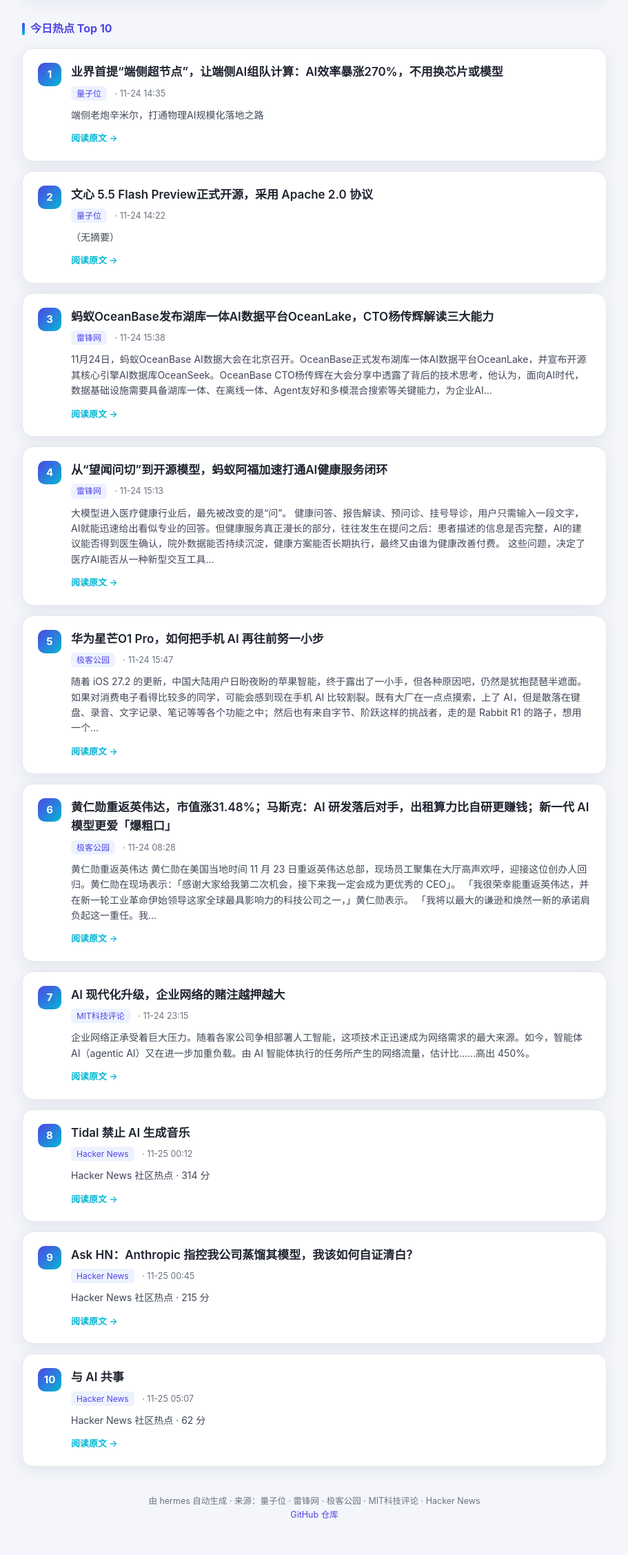
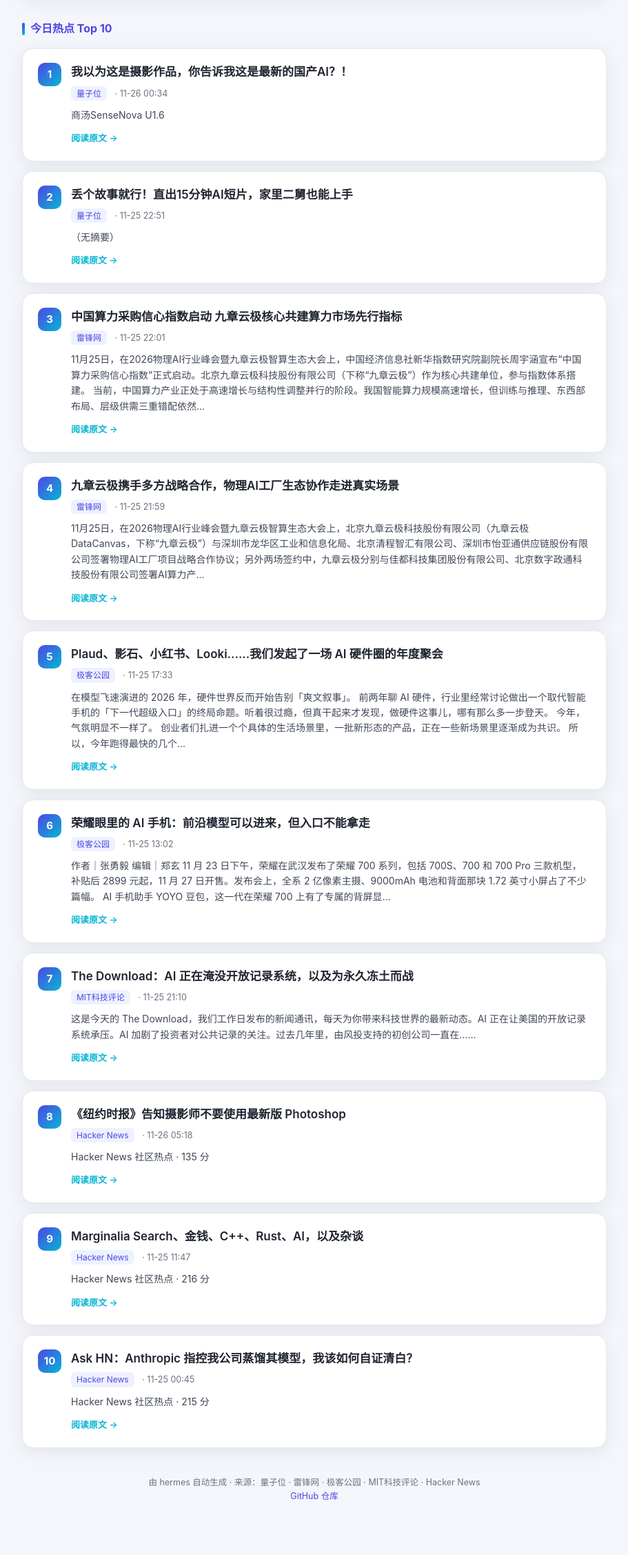
Before and after one commit to yangxe050102/hermes-ai-news, a plain HTML site: page docs/index.html in a window 1280 px wide. Shown: the part 296-2550 px from the top of the page at 69% size, without its empty margins (184-1095 px from the left). After the commit the page ends 2523 px from the top, so only its background shows below. Drawn offline with Linux system fonts and the light colour scheme.

Commit message:
Daily AI news briefing 2026-11-26

```diff
--- a/docs/index.html
+++ b/docs/index.html
@@ -4,7 +4,7 @@
 <meta charset="utf-8">
 <meta name="viewport" content="width=device-width, initial-scale=1">
 <meta name="color-scheme" content="light">
-<title>AI 热点日报 · 2026-11-25</title>
+<title>AI 热点日报 · 2026-11-26</title>
 <style>
 :root {
   --bg: #f4f6fb;
@@ -103,12 +103,12 @@ body {
   <div class="wrap">
     <header class="hero">
       <span class="tag">HERMES DAILY</span>
-      <h1>AI 热点日报 · 2026-11-25</h1>
+      <h1>AI 热点日报 · 2026-11-26</h1>
       <div class="sub">AI 领域热点聚合 · 全部内容已翻译为简体中文</div>
       <div class="stats">
         <div><div class="num">10</div><div class="lbl">今日精选</div></div>
         <div><div class="num">5</div><div class="lbl">信息源</div></div>
-        <div><div class="num">2026-11-25</div><div class="lbl">日期</div></div>
+        <div><div class="num">2026-11-26</div><div class="lbl">日期</div></div>
       </div>
     </header>
 
@@ -117,10 +117,10 @@ body {
         <div class="card-top">
           <div class="rank">1</div>
           <div>
-            <a class="title" href="https://www.qbitai.com/2026/11/512362.html" target="_blank" rel="noopener">业界首提“端侧超节点”，让端侧AI组队计算：AI效率暴涨270%，不用换芯片或模型</a>
-            <div class="meta"><span class="badge">量子位</span> · 11-24 14:35</div>
-            <div class="summary">端侧老炮辛米尔，打通物理AI规模化落地之路</div>
-            <a class="read" href="https://www.qbitai.com/2026/11/512362.html" target="_blank" rel="noopener">阅读原文 →</a>
+            <a class="title" href="https://www.qbitai.com/2026/11/512748.html" target="_blank" rel="noopener">我以为这是摄影作品，你告诉我这是最新的国产AI？！</a>
+            <div class="meta"><span class="badge">量子位</span> · 11-26 00:34</div>
+            <div class="summary">商汤SenseNova U1.6</div>
+            <a class="read" href="https://www.qbitai.com/2026/11/512748.html" target="_blank" rel="noopener">阅读原文 →</a>
           </div>
         </div>
       </article>
@@ -128,10 +128,10 @@ body {
         <div class="card-top">
           <div class="rank">2</div>
           <div>
-            <a class="title" href="https://www.qbitai.com/2026/11/512354.html" target="_blank" rel="noopener">文心 5.5 Flash Preview正式开源，采用 Apache 2.0 协议</a>
-            <div class="meta"><span class="badge">量子位</span> · 11-24 14:22</div>
+            <a class="title" href="https://www.qbitai.com/2026/11/512727.html" target="_blank" rel="noopener">丢个故事就行！直出15分钟AI短片，家里二舅也能上手</a>
+            <div class="meta"><span class="badge">量子位</span> · 11-25 22:51</div>
             <div class="summary">（无摘要）</div>
-            <a class="read" href="https://www.qbitai.com/2026/11/512354.html" target="_blank" rel="noopener">阅读原文 →</a>
+            <a class="read" href="https://www.qbitai.com/2026/11/512727.html" target="_blank" rel="noopener">阅读原文 →</a>
           </div>
         </div>
       </article>
@@ -139,10 +139,10 @@ body {
         <div class="card-top">
           <div class="rank">3</div>
           <div>
-            <a class="title" href="https://www.leiphone.com/category/industrynews/HXbRi8ascVBkUsJP.html" target="_blank" rel="noopener">蚂蚁OceanBase发布湖库一体AI数据平台OceanLake，CTO杨传辉解读三大能力</a>
-            <div class="meta"><span class="badge">雷锋网</span> · 11-24 15:38</div>
-            <div class="summary">11月24日，蚂蚁OceanBase AI数据大会在北京召开。OceanBase正式发布湖库一体AI数据平台OceanLake，并宣布开源其核心引擎AI数据库OceanSeek。OceanBase CTO杨传辉在大会分享中透露了背后的技术思考，他认为，面向AI时代，数据基础设施需要具备湖库一体、在离线一体、Agent友好和多模混合搜索等关键能力，为企业AI...</div>
-            <a class="read" href="https://www.leiphone.com/category/industrynews/HXbRi8ascVBkUsJP.html" target="_blank" rel="noopener">阅读原文 →</a>
+            <a class="title" href="https://www.leiphone.com/category/chips/G3lWNUyVJphxOTU2.html" target="_blank" rel="noopener">中国算力采购信心指数启动 九章云极核心共建算力市场先行指标</a>
+            <div class="meta"><span class="badge">雷锋网</span> · 11-25 22:01</div>
+            <div class="summary">11月25日，在2026物理AI行业峰会暨九章云极智算生态大会上，中国经济信息社新华指数研究院副院长周宇涵宣布“中国算力采购信心指数”正式启动。北京九章云极科技股份有限公司（下称“九章云极”）作为核心共建单位，参与指数体系搭建。 当前，中国算力产业正处于高速增长与结构性调整并行的阶段。我国智能算力规模高速增长，但训练与推理、东西部布局、层级供需三重错配依然...</div>
+            <a class="read" href="https://www.leiphone.com/category/chips/G3lWNUyVJphxOTU2.html" target="_blank" rel="noopener">阅读原文 →</a>
           </div>
         </div>
       </article>
@@ -150,10 +150,10 @@ body {
         <div class="card-top">
           <div class="rank">4</div>
           <div>
-            <a class="title" href="https://www.leiphone.com/category/medigital/P6Ota0mqLwk8wsN2.html" target="_blank" rel="noopener">从“望闻问切”到开源模型，蚂蚁阿福加速打通AI健康服务闭环</a>
-            <div class="meta"><span class="badge">雷锋网</span> · 11-24 15:13</div>
-            <div class="summary">大模型进入医疗健康行业后，最先被改变的是“问”。 健康问答、报告解读、预问诊、挂号导诊，用户只需输入一段文字，AI就能迅速给出看似专业的回答。但健康服务真正漫长的部分，往往发生在提问之后：患者描述的信息是否完整，AI的建议能否得到医生确认，院外数据能否持续沉淀，健康方案能否长期执行，最终又由谁为健康改善付费。 这些问题，决定了医疗AI能否从一种新型交互工具...</div>
-            <a class="read" href="https://www.leiphone.com/category/medigital/P6Ota0mqLwk8wsN2.html" target="_blank" rel="noopener">阅读原文 →</a>
+            <a class="title" href="https://www.leiphone.com/category/chips/JWelmQaWCBCTOJi3.html" target="_blank" rel="noopener">九章云极携手多方战略合作，物理AI工厂生态协作走进真实场景</a>
+            <div class="meta"><span class="badge">雷锋网</span> · 11-25 21:59</div>
+            <div class="summary">11月25日，在2026物理AI行业峰会暨九章云极智算生态大会上，北京九章云极科技股份有限公司（九章云极DataCanvas，下称“九章云极”）与深圳市龙华区工业和信息化局、北京清程智汇有限公司、深圳市怡亚通供应链股份有限公司签署物理AI工厂项目战略合作协议；另外两场签约中，九章云极分别与佳都科技集团股份有限公司、北京数字政通科技股份有限公司签署AI算力产...</div>
+            <a class="read" href="https://www.leiphone.com/category/chips/JWelmQaWCBCTOJi3.html" target="_blank" rel="noopener">阅读原文 →</a>
           </div>
         </div>
       </article>
@@ -161,10 +161,10 @@ body {
         <div class="card-top">
           <div class="rank">5</div>
           <div>
-            <a class="title" href="http://www.geekpark.net/news/374417" target="_blank" rel="noopener">华为星芒O1 Pro，如何把手机 AI 再往前努一小步</a>
-            <div class="meta"><span class="badge">极客公园</span> · 11-24 15:47</div>
-            <div class="summary">随着 iOS 27.2 的更新，中国大陆用户日盼夜盼的苹果智能，终于露出了一小手，但各种原因吧，仍然是犹抱琵琶半遮面。 如果对消费电子看得比较多的同学，可能会感到现在手机 AI 比较割裂。既有大厂在一点点摸索，上了 AI，但是散落在键盘、录音、文字记录、笔记等等各个功能之中；然后也有来自字节、阶跃这样的挑战者，走的是 Rabbit R1 的路子，想用一个...</div>
-            <a class="read" href="http://www.geekpark.net/news/374417" target="_blank" rel="noopener">阅读原文 →</a>
+            <a class="title" href="http://www.geekpark.net/news/374487" target="_blank" rel="noopener">Plaud、影石、小红书、Looki......我们发起了一场 AI 硬件圈的年度聚会</a>
+            <div class="meta"><span class="badge">极客公园</span> · 11-25 17:33</div>
+            <div class="summary">在模型飞速演进的 2026 年，硬件世界反而开始告别「爽文叙事」。 前两年聊 AI 硬件，行业里经常讨论做出一个取代智能手机的「下一代超级入口」的终局命题。听着很过瘾，但真干起来才发现，做硬件这事儿，哪有那么多一步登天。 今年，气氛明显不一样了。 创业者们扎进一个个具体的生活场景里，一批新形态的产品，正在一些新场景里逐渐成为共识。 所以，今年跑得最快的几个...</div>
+            <a class="read" href="http://www.geekpark.net/news/374487" target="_blank" rel="noopener">阅读原文 →</a>
           </div>
         </div>
       </article>
@@ -172,10 +172,10 @@ body {
         <div class="card-top">
           <div class="rank">6</div>
           <div>
-            <a class="title" href="http://www.geekpark.net/news/374375" target="_blank" rel="noopener">黄仁勋重返英伟达，市值涨31.48%；马斯克：AI 研发落后对手，出租算力比自研更赚钱；新一代 AI 模型更爱「爆粗口」</a>
-            <div class="meta"><span class="badge">极客公园</span> · 11-24 08:28</div>
-            <div class="summary">黄仁勋重返英伟达 黄仁勋在美国当地时间 11 月 23 日重返英伟达总部，现场员工聚集在大厅高声欢呼，迎接这位创办人回归。黄仁勋在现场表示：「感谢大家给我第二次机会，接下来我一定会成为更优秀的 CEO」。 「我很荣幸能重返英伟达，并在新一轮工业革命伊始领导这家全球最具影响力的科技公司之一，」黄仁勋表示。 「我将以最大的谦逊和焕然一新的承诺肩负起这一重任。我...</div>
-            <a class="read" href="http://www.geekpark.net/news/374375" target="_blank" rel="noopener">阅读原文 →</a>
+            <a class="title" href="http://www.geekpark.net/news/374462" target="_blank" rel="noopener">荣耀眼里的 AI 手机：前沿模型可以进来，但入口不能拿走</a>
+            <div class="meta"><span class="badge">极客公园</span> · 11-25 13:02</div>
+            <div class="summary">作者｜张勇毅 编辑｜郑玄 11 月 23 日下午，荣耀在武汉发布了荣耀 700 系列，包括 700S、700 和 700 Pro 三款机型，补贴后 2899 元起，11 月 27 日开售。发布会上，全系 2 亿像素主摄、9000mAh 电池和背面那块 1.72 英寸小屏占了不少篇幅。 AI 手机助手 YOYO 豆包，这一代在荣耀 700 上有了专属的背屏显...</div>
+            <a class="read" href="http://www.geekpark.net/news/374462" target="_blank" rel="noopener">阅读原文 →</a>
           </div>
         </div>
       </article>
@@ -183,10 +183,10 @@ body {
         <div class="card-top">
           <div class="rank">7</div>
           <div>
-            <a class="title" href="https://www.technologyreview.com/2026/11/24/1148091/raising-the-stakes-for-enterprise-networks-with-ai-modernization/" target="_blank" rel="noopener">AI 现代化升级，企业网络的赌注越押越大</a>
-            <div class="meta"><span class="badge">MIT科技评论</span> · 11-24 23:15</div>
-            <div class="summary">企业网络正承受着巨大压力。随着各家公司争相部署人工智能，这项技术正迅速成为网络需求的最大来源。如今，智能体 AI（agentic AI）又在进一步加重负载。由 AI 智能体执行的任务所产生的网络流量，估计比……高出 450%。</div>
-            <a class="read" href="https://www.technologyreview.com/2026/11/24/1148091/raising-the-stakes-for-enterprise-networks-with-ai-modernization/" target="_blank" rel="noopener">阅读原文 →</a>
+            <a class="title" href="https://www.technologyreview.com/2026/11/25/1149808/the-download-ai-open-records-permafrost-fires/" target="_blank" rel="noopener">The Download：AI 正在淹没开放记录系统，以及为永久冻土而战</a>
+            <div class="meta"><span class="badge">MIT科技评论</span> · 11-25 21:10</div>
+            <div class="summary">这是今天的 The Download，我们工作日发布的新闻通讯，每天为你带来科技世界的最新动态。AI 正在让美国的开放记录系统承压。AI 加剧了投资者对公共记录的关注。过去几年里，由风投支持的初创公司一直在……</div>
+            <a class="read" href="https://www.technologyreview.com/2026/11/25/1149808/the-download-ai-open-records-permafrost-fires/" target="_blank" rel="noopener">阅读原文 →</a>
           </div>
         </div>
       </article>
@@ -194,10 +194,10 @@ body {
         <div class="card-top">
           <div class="rank">8</div>
           <div>
-            <a class="title" href="https://variety.com/2026/music/news/tidal-bans-ai-generated-music-1236956924/" target="_blank" rel="noopener">Tidal 禁止 AI 生成音乐</a>
-            <div class="meta"><span class="badge">Hacker News</span> · 11-25 00:12</div>
-            <div class="summary">Hacker News 社区热点 · 314 分</div>
-            <a class="read" href="https://variety.com/2026/music/news/tidal-bans-ai-generated-music-1236956924/" target="_blank" rel="noopener">阅读原文 →</a>
+            <a class="title" href="https://www.dpreview.com/news/new-york-times-adobe-photoshop-2027-restriction-ai/" target="_blank" rel="noopener">《纽约时报》告知摄影师不要使用最新版 Photoshop</a>
+            <div class="meta"><span class="badge">Hacker News</span> · 11-26 05:18</div>
+            <div class="summary">Hacker News 社区热点 · 135 分</div>
+            <a class="read" href="https://www.dpreview.com/news/new-york-times-adobe-photoshop-2027-restriction-ai/" target="_blank" rel="noopener">阅读原文 →</a>
           </div>
         </div>
       </article>
@@ -205,10 +205,10 @@ body {
         <div class="card-top">
           <div class="rank">9</div>
           <div>
-            <a class="title" href="https://news.ycombinator.com/item?id=50630809" target="_blank" rel="noopener">Ask HN：Anthropic 指控我公司蒸馏其模型，我该如何自证清白？</a>
-            <div class="meta"><span class="badge">Hacker News</span> · 11-25 00:45</div>
-            <div class="summary">Hacker News 社区热点 · 215 分</div>
-            <a class="read" href="https://news.ycombinator.com/item?id=50630809" target="_blank" rel="noopener">阅读原文 →</a>
+            <a class="title" href="https://www.marginalia.nu/log/a_141_marginalia_update/" target="_blank" rel="noopener">Marginalia Search、金钱、C++、Rust、AI，以及杂谈</a>
+            <div class="meta"><span class="badge">Hacker News</span> · 11-25 11:47</div>
+            <div class="summary">Hacker News 社区热点 · 216 分</div>
+            <a class="read" href="https://www.marginalia.nu/log/a_141_marginalia_update/" target="_blank" rel="noopener">阅读原文 →</a>
           </div>
         </div>
       </article>
@@ -216,10 +216,10 @@ body {
         <div class="card-top">
           <div class="rank">10</div>
           <div>
-            <a class="title" href="https://www.anthropic.com/research/working-with-ai" target="_blank" rel="noopener">与 AI 共事</a>
-            <div class="meta"><span class="badge">Hacker News</span> · 11-25 05:07</div>
-            <div class="summary">Hacker News 社区热点 · 62 分</div>
-            <a class="read" href="https://www.anthropic.com/research/working-with-ai" target="_blank" rel="noopener">阅读原文 →</a>
+            <a class="title" href="https://news.ycombinator.com/item?id=50630809" target="_blank" rel="noopener">Ask HN：Anthropic 指控我公司蒸馏其模型，我该如何自证清白？</a>
+            <div class="meta"><span class="badge">Hacker News</span> · 11-25 00:45</div>
+            <div class="summary">Hacker News 社区热点 · 215 分</div>
+            <a class="read" href="https://news.ycombinator.com/item?id=50630809" target="_blank" rel="noopener">阅读原文 →</a>
           </div>
         </div>
       </article>
```
